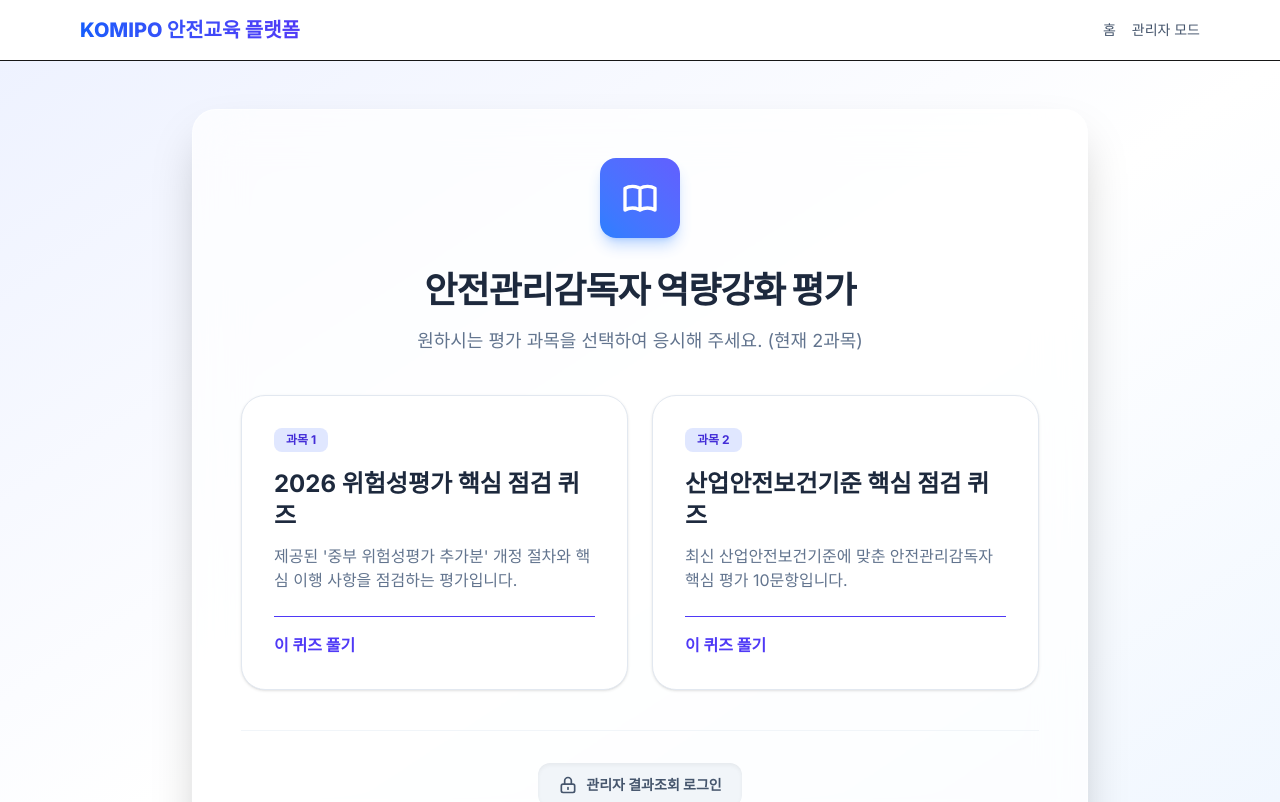
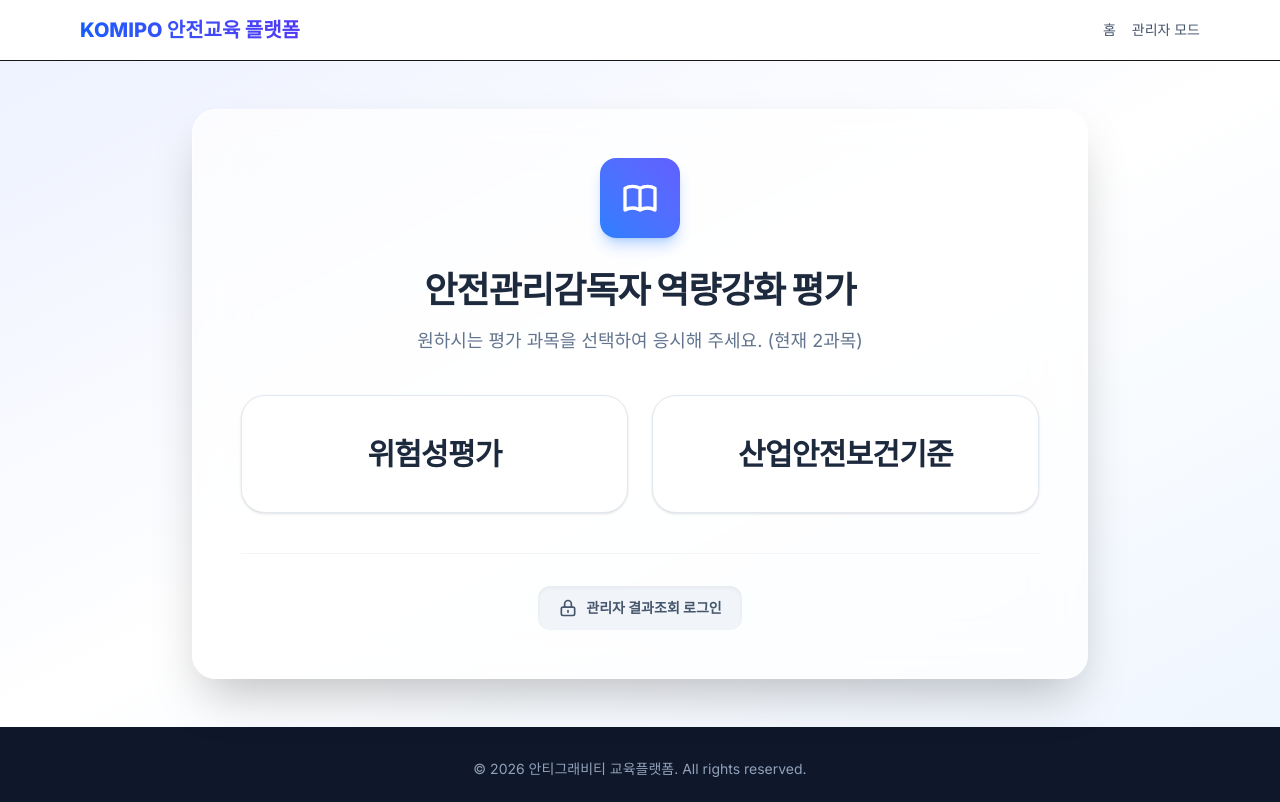
Before and after one commit to jww1086-oss/jungbuedu-2026, a Next.js app in the folder quiz-app/: page / in a window 1280 px wide. Shown: the top 802 px of the page. Built offline with nearby package versions, Linux system fonts and the light colour scheme.

Commit message:
Simplify home page card UI to show only subject titles

```diff
--- a/quiz-app/data/quizzes.json
+++ b/quiz-app/data/quizzes.json
@@ -1,7 +1,7 @@
 [
   {
     "id": 1,
-    "title": "2026 위험성평가 핵심 점검 퀴즈",
+    "title": "위험성평가",
     "description": "제공된 '중부 위험성평가 추가분' 개정 절차와 핵심 이행 사항을 점검하는 평가입니다.",
     "questions": [
       {
@@ -78,7 +78,7 @@
   },
   {
     "id": 2,
-    "title": "산업안전보건기준 핵심 점검 퀴즈",
+    "title": "산업안전보건기준",
     "description": "최신 산업안전보건기준에 맞춘 안전관리감독자 핵심 평가 10문항입니다.",
     "questions": [
       {
--- a/quiz-app/src/app/page.tsx
+++ b/quiz-app/src/app/page.tsx
@@ -28,24 +28,12 @@ export default async function Home() {
           원하시는 평가 과목을 선택하여 응시해 주세요. (현재 {quizzes.length}과목)
         </p>
 
-        <div className="grid gap-6 sm:grid-cols-2 mb-10 text-left">
+        <div className="grid gap-6 sm:grid-cols-2 mb-10 text-center">
           {quizzes.map((quiz) => (
-            <Link key={quiz.id} href={`/quiz/${quiz.id}`} className="group relative flex flex-col p-8 bg-white rounded-3xl border border-slate-200 shadow-sm hover:shadow-xl hover:border-indigo-400 hover:-translate-y-1 transition-all duration-300">
-              <div className="absolute top-8 right-8 w-10 h-10 bg-indigo-50 text-indigo-600 rounded-full flex items-center justify-center opacity-0 group-hover:opacity-100 transition-opacity">
-                &rarr;
-              </div>
-              <span className="inline-block px-3 py-1 bg-indigo-100 text-indigo-700 text-xs font-bold rounded-lg mb-4 w-max">
-                과목 {quiz.id}
-              </span>
-              <h3 className="text-2xl font-bold text-slate-800 mb-3 group-hover:text-indigo-600 transition-colors">
+            <Link key={quiz.id} href={`/quiz/${quiz.id}`} className="group flex items-center justify-center py-10 px-6 bg-white rounded-3xl border border-slate-200 shadow-sm hover:shadow-xl hover:border-indigo-500 hover:-translate-y-1 transition-all duration-300">
+              <h3 className="text-3xl font-black text-slate-800 tracking-tight group-hover:text-indigo-600 transition-colors">
                 {quiz.title}
               </h3>
-              <p className="text-slate-500 mb-6 flex-grow line-clamp-2">
-                {quiz.description}
-              </p>
-              <div className="text-indigo-600 font-bold border-t pt-4 mt-auto">
-                이 퀴즈 풀기
-              </div>
             </Link>
           ))}
         </div>
```
